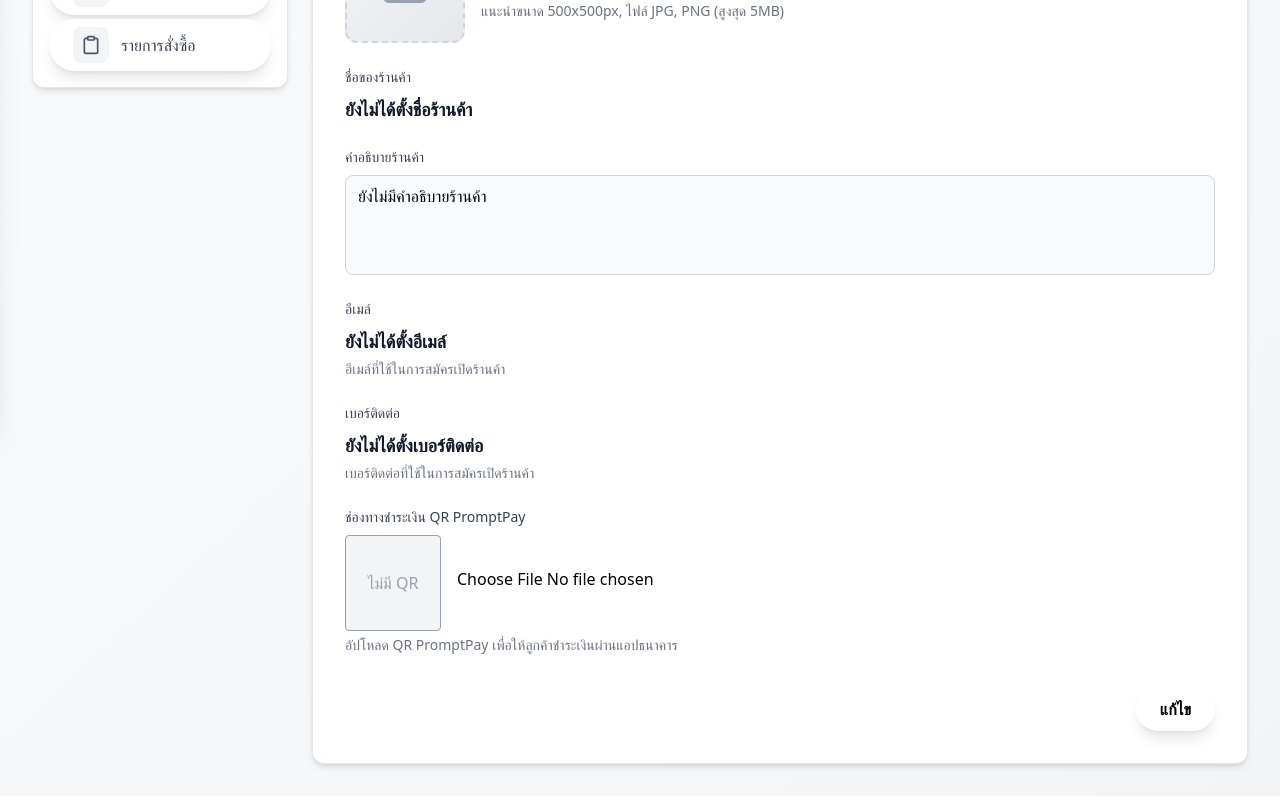
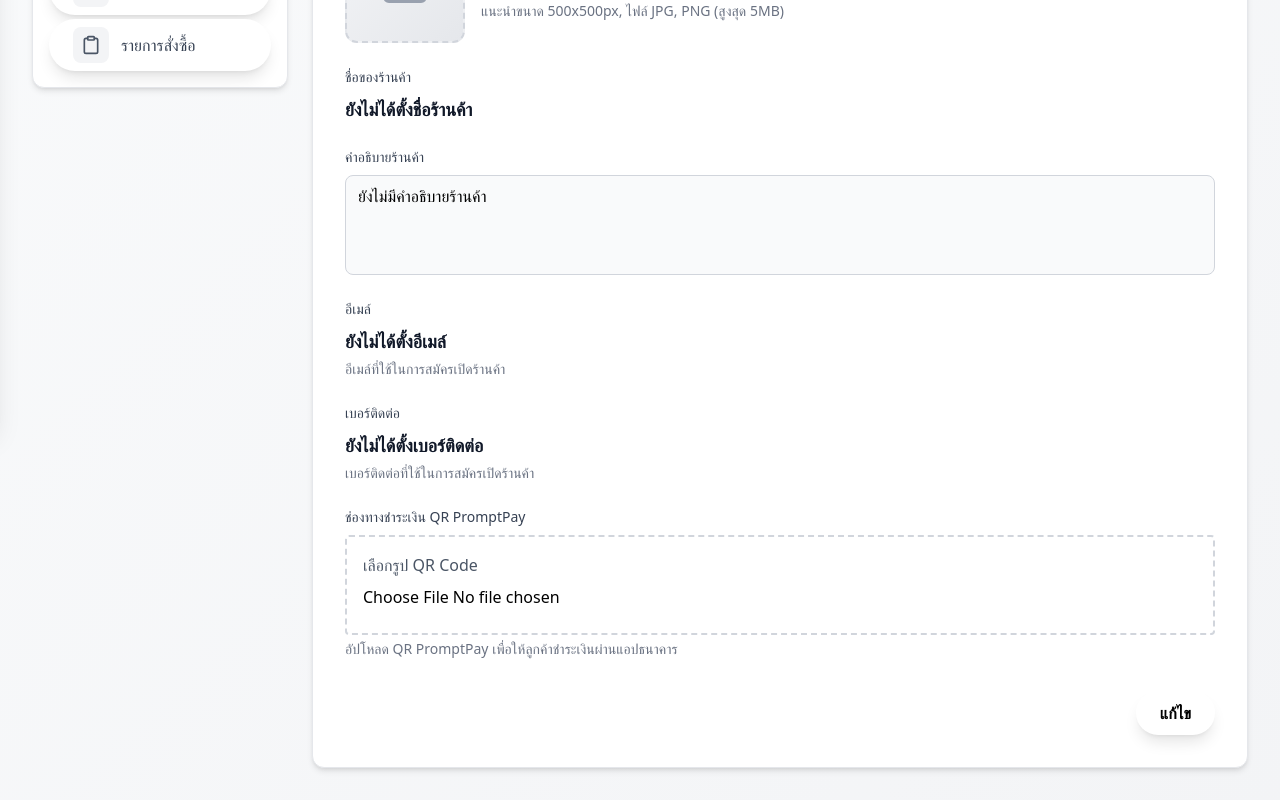
Before and after one commit to iMpAtz/walk4you, a Next.js app: page /store-management in a window 1280 px wide. Shown: the part 376-1176 px from the top of the page. Built offline with nearby package versions, Linux system fonts and the light colour scheme; no server answers; sample sign-in values are in the browser's storage.

Commit message:
Add temporary preview for QR code upload and enhance upload logging

```diff
--- a/src/app/store-management/StoreManagementLayout.tsx
+++ b/src/app/store-management/StoreManagementLayout.tsx
@@ -65,6 +65,7 @@ export default function StoreManagementLayout({ storeData, userData, onSave }: S
   const [isEditing, setIsEditing] = useState(false);
   const [qrFile, setQrFile] = useState<File | null>(null);
   const [qrPreview, setQrPreview] = useState<string | null>(storeData?.qrUrl || null);
+  const [qrTempPreview, setQrTempPreview] = useState<string | null>(null); // Temporary preview for selected file
   const [uploading, setUploading] = useState(false);
   const [logoFile, setLogoFile] = useState<File | null>(null);
   const [logoPreview, setLogoPreview] = useState<string | null>(storeData?.logoUrl || null);
@@ -76,40 +77,48 @@ export default function StoreManagementLayout({ storeData, userData, onSave }: S
 
   const handleQrChange = (e: React.ChangeEvent<HTMLInputElement>) => {
     const file = e.target.files?.[0] || null;
+    console.log('📁 File selected:', { name: file?.name, size: file?.size, type: file?.type });
     setQrFile(file);
     if (file) {
-      setQrPreview(URL.createObjectURL(file));
+      const preview = URL.createObjectURL(file);
+      console.log('👁️ Preview URL created:', preview);
+      setQrTempPreview(preview); // Show temporary preview
     }
   };
 
   const handleUploadQr = async () => {
+    console.log('🔵 handleUploadQr called', { qrFile: !!qrFile, storeId: storeData?.id });
     if (!qrFile || !storeData?.id) {
+      console.log('❌ Upload blocked - missing qrFile or storeId');
       alert('กรุณาเลือกไฟล์ QR Code ก่อน');
       return;
     }
     setUploading(true);
 
     try {
-      console.log('Starting QR upload...', { fileName: qrFile.name, size: qrFile.size });
+      console.log('=== Starting QR upload ===');
+      console.log('File:', { name: qrFile.name, size: qrFile.size, type: qrFile.type });
 
       // 1. Get Cloudinary signature
       const signUrl = `/api/uploads/cloudinary-sign?folder=walk4you/qrcodes`;
-      console.log('Fetching signature from:', signUrl);
+      console.log('1️⃣ Fetching signature from:', signUrl);
 
       const signRes = await fetch(signUrl, { method: 'GET' });
+      console.log('Signature response status:', signRes.status);
 
       if (!signRes.ok) {
         const error = await signRes.text();
-        console.error('Failed to get signature:', error);
-        alert('ไม่สามารถได้รับลายเซ็นจาก Cloudinary');
+        console.error('❌ Failed to get signature:', signRes.status, error);
+        alert(`ไม่สามารถได้รับลายเซ็น: ${signRes.status}`);
         setUploading(false);
         return;
       }
 
       const sig = await signRes.json();
-      console.log('Got signature, uploading to Cloudinary...');
+      console.log('2️⃣ Got signature:', { cloudName: sig.cloudName, folder: sig.folder });
 
       // 2. Upload to Cloudinary
+      console.log('3️⃣ Uploading to Cloudinary...');
       const form = new FormData();
       form.append('file', qrFile);
       form.append('api_key', sig.apiKey);
@@ -118,12 +127,17 @@ export default function StoreManagementLayout({ storeData, userData, onSave }: S
       form.append('folder', sig.folder || 'walk4you/qrcodes');
       if (sig.uploadPreset) form.append('upload_preset', sig.uploadPreset);
 
+      console.log('Form data entries:', Array.from(form.entries()).map(([k]) => k));
+
       const uploadUrl = `https://api.cloudinary.com/v1_1/${sig.cloudName}/image/upload`;
+      console.log('Upload URL:', uploadUrl);
+
       const uploadRes = await fetch(uploadUrl, { method: 'POST', body: form });
+      console.log('Upload response status:', uploadRes.status);
 
       if (!uploadRes.ok) {
         const error = await uploadRes.json();
-        console.error('Cloudinary upload failed:', error);
+        console.error('❌ Cloudinary upload failed:', uploadRes.status, error);
         alert(`อัปโหลด QR ไม่สำเร็จ: ${error.error?.message || 'Unknown error'}`);
         setUploading(false);
         return;
@@ -131,7 +145,7 @@ export default function StoreManagementLayout({ storeData, userData, onSave }: S
 
       const data = await uploadRes.json();
       const qrUrl = data.secure_url;
-      console.log('Cloudinary upload successful:', qrUrl);
+      console.log('4️⃣ Cloudinary upload successful:', qrUrl);
 
       // 3. Save QR URL to backend
       const token = localStorage.getItem('access_token');
@@ -141,7 +155,7 @@ export default function StoreManagementLayout({ storeData, userData, onSave }: S
         return;
       }
 
-      console.log('Saving QR URL to backend...', { storeId: storeData.id });
+      console.log('5️⃣ Saving QR URL to backend...', { storeId: storeData.id, url: qrUrl });
       const saveRes = await fetch(`${config.apiBaseUrl}/stores/${storeData.id}/qr`, {
         method: 'PUT',
         headers: {
@@ -151,18 +165,20 @@ export default function StoreManagementLayout({ storeData, userData, onSave }: S
         body: JSON.stringify({ qrUrl }),
       });
 
+      console.log('Save response status:', saveRes.status);
+
       if (saveRes.ok) {
-        console.log('QR URL saved successfully');
+        console.log('✅ QR URL saved successfully');
         setQrPreview(qrUrl);
         setQrFile(null);
         alert('บันทึก QR URL สำเร็จ!');
       } else {
         const error = await saveRes.json();
-        console.error('Failed to save QR URL:', error);
+        console.error('❌ Failed to save QR URL:', saveRes.status, error);
         alert(`บันทึก QR URL ไม่สำเร็จ: ${error.detail || 'Unknown error'}`);
       }
     } catch (error) {
-      console.error('Error uploading QR:', error);
+      console.error('❌ Error uploading QR:', error);
       alert(`เกิดข้อผิดพลาด: ${error instanceof Error ? error.message : 'Unknown error'}`);
     } finally {
       setUploading(false);
@@ -468,31 +484,62 @@ export default function StoreManagementLayout({ storeData, userData, onSave }: S
                     <label className="block text-sm font-medium text-gray-700 mb-2">
                       ช่องทางชำระเงิน QR PromptPay
                     </label>
-                    <div className="flex items-center gap-4">
-                      {qrPreview ? (
-                        <div className="relative">
-                          <Image src={qrPreview} alt="QR PromptPay" width={96} height={96} className="rounded border" />
-                        </div>
-                      ) : (
-                        <>
-                          <div className="w-24 h-24 bg-gray-100 rounded flex items-center justify-center text-gray-400 border">
-                            ไม่มี QR
+                    <div className="space-y-3">
+                      {qrPreview && !qrTempPreview && (
+                        <div className="flex items-center gap-4">
+                          <div className="relative">
+                            <Image src={qrPreview} alt="QR PromptPay" width={96} height={96} className="rounded border" />
                           </div>
                           <div>
-                            <input type="file" accept="image/*" onChange={handleQrChange} className="mb-2" />
-                            {qrFile && (
+                            <p className="text-sm text-gray-600 mb-2">QR Code ปัจจุบัน</p>
+                            <button
+                              type="button"
+                              onClick={() => {
+                                setQrPreview(null);
+                                setQrFile(null);
+                                setQrTempPreview(null);
+                              }}
+                              className="px-3 py-1.5 bg-red-500 text-white text-sm rounded hover:bg-red-600"
+                            >
+                              เปลี่ยน QR Code
+                            </button>
+                          </div>
+                        </div>
+                      )}
+
+                      {!qrPreview || qrTempPreview ? (
+                        <div>
+                          <div className="w-full border-2 border-dashed border-gray-300 rounded p-4 space-y-3">
+                            {qrTempPreview && (
+                              <div className="flex flex-col items-center gap-2">
+                                <p className="text-sm font-medium text-gray-700">ตัวอย่างที่เลือก:</p>
+                                <Image src={qrTempPreview} alt="QR preview" width={96} height={96} className="w-24 h-24 rounded border" />
+                              </div>
+                            )}
+                            <label htmlFor="qr-file-input" className="cursor-pointer block text-gray-600 mb-2">
+                              เลือกรูป QR Code
+                            </label>
+                            <input
+                              type="file"
+                              accept="image/*"
+                              onChange={handleQrChange}
+                              className="mb-2 block w-full"
+                              id="qr-file-input"
+                              title="เลือกรูป QR Code"
+                            />
+                            {qrFile && qrTempPreview && (
                               <button
                                 type="button"
                                 onClick={handleUploadQr}
                                 disabled={uploading}
-                                className="px-4 py-2 bg-green-600 text-white rounded hover:bg-green-700"
+                                className="mt-2 px-4 py-2 bg-green-600 text-white rounded hover:bg-green-700 disabled:bg-gray-400 w-full"
                               >
-                                {uploading ? 'กำลังอัปโหลด...' : 'อัปโหลด QR'}
+                                {uploading ? 'กำลังอัปโหลด...' : 'อัปโหลด QR Code'}
                               </button>
                             )}
                           </div>
-                        </>
-                      )}
+                        </div>
+                      ) : null}
                     </div>
                     <div className="text-sm text-gray-500 mt-1">อัปโหลด QR PromptPay เพื่อให้ลูกค้าชำระเงินผ่านแอปธนาคาร</div>
                   </div>
```
